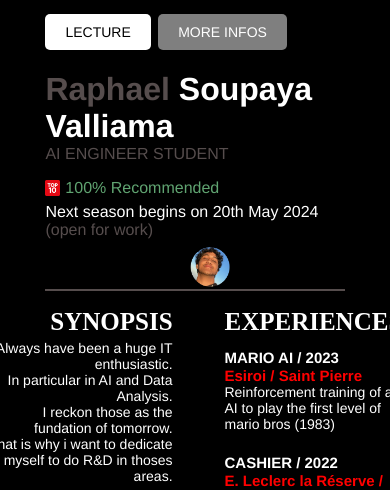
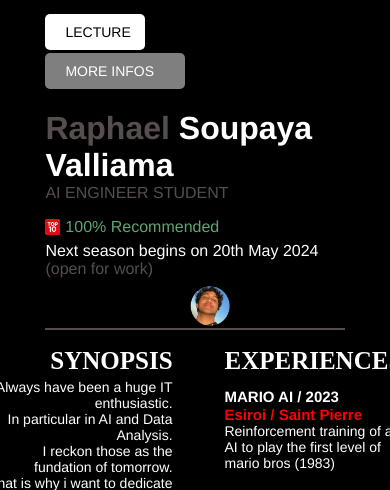
Before and after one commit to RSoups11/dev, a Flask app: page / in a window 390 px wide; the page is wider, and only the part inside the window is pictured. Shown: the top 490 px of that part. Run offline with Flask 3, Linux system fonts and the light colour scheme.

Commit message:
Responsive bouton de con

```diff
--- a/static/styles.css
+++ b/static/styles.css
@@ -15,6 +15,13 @@ img {
     font-size: 12px;
     padding: 10px;
     margin: 10px;
+  }
+  .button-container {
+    flex-direction: column;
+    align-items: left;
+  }
+  .button-plus-infos {
+    margin-top: 1%;
   }
 }
 body {
@@ -245,11 +252,13 @@ ul {
   border-radius: 5px;
   cursor: pointer;
   transition: background-color 0.3s ease;
+  max-width: 100px;
 }
 
 .button-lecture {
   background-color: white;
   font-family: Helvetica;
+  margin-right: 1%;
 }
 
 .button-lecture:hover {
@@ -259,7 +268,6 @@ ul {
 .button-plus-infos {
   background-color: #7f7f7f;
   font-family: Helvetica;
-  margin-left: 1%;
   color: white;
 }
 
@@ -269,4 +277,5 @@ ul {
 
 .button-container {
   margin-top: 2%;
+  display: flex;
 }/*# sourceMappingURL=styles.css.map */
--- a/static/styles.scss
+++ b/static/styles.scss
@@ -45,6 +45,15 @@ img {
     font-size: 12px; // réduit font size sur petit ecran
     padding: 10px; // permet de mieux cliquer (hitbox style)
     margin: 10px; // empeche les liens de se chevaucher si écran réduit
+  }
+
+  .button-container {
+    flex-direction: column; // pour petit écran on stack les élément verticalement
+    align-items: left;
+  }
+
+  .button-plus-infos {
+    margin-top: 1%;
   }
 }
 
@@ -273,12 +282,14 @@ ul {
   border-radius: 5px;
   cursor: pointer;
   transition: background-color 0.3s ease;
+  max-width: 100px;
 }
 
 
 .button-lecture {
   background-color: $white_txt;
   font-family: $font;
+  margin-right: 1%;
 }
 
 .button-lecture:hover {
@@ -289,7 +300,6 @@ ul {
 .button-plus-infos {
   background-color: #7f7f7f;
   font-family: $font;
-  margin-left: 1%;
   color : $white_txt;
 }
 
@@ -299,4 +309,5 @@ ul {
 
 .button-container {
   margin-top: 2%;
+  display: flex;
 }
```
Also changed, not shown: 1 other file.
